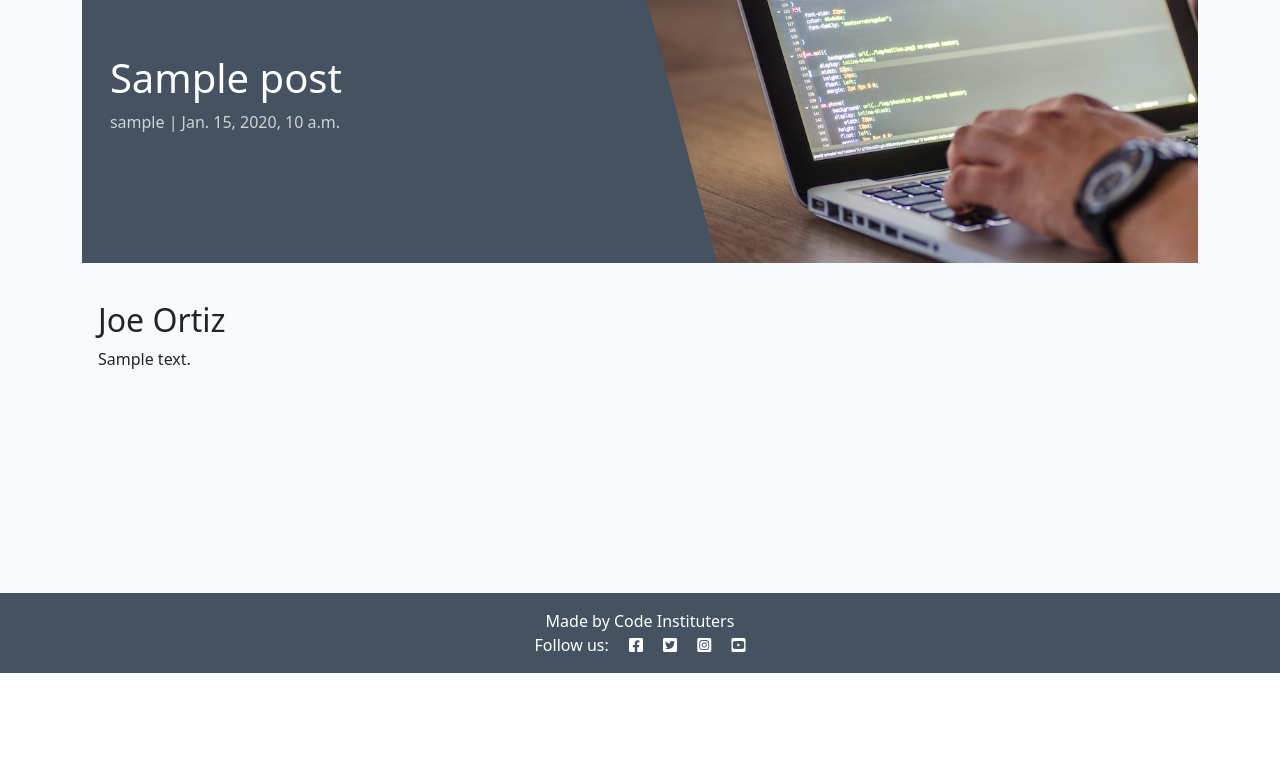
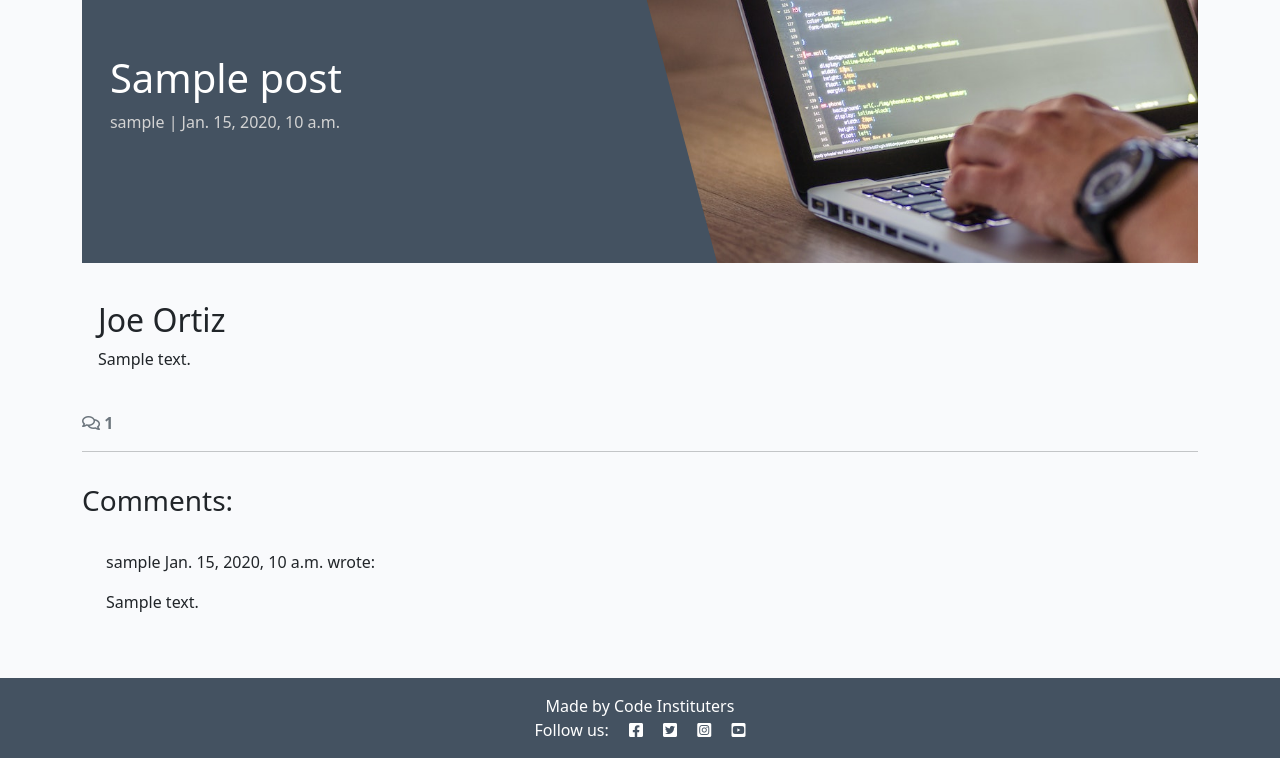
Before and after one commit to JoeOrtiz1995/django-blog, a Django app: a page that uses blog/templates/blog/post_detail.html in a window 1280 px wide. Shown: the part 127-885 px from the top of the page. Before the commit the page ends 800 px from the top, so only its background shows below. Run offline with Django 4.2, Linux system fonts and the light colour scheme; tables that the repository leaves empty hold one stand-in row (values such as "Sample post").

Commit message:
Added commetns feature

```diff
--- a/blog/templates/blog/post_detail.html
+++ b/blog/templates/blog/post_detail.html
@@ -30,6 +30,48 @@
       </div>
     </div>
   </div>
+    <!-- Displaying count of comments -->
+    <div class="row">
+      <div class="col-12">
+        <strong class="text-secondary">
+          <i class="far fa-comments"></i> {{ comment_count }}
+        </strong>
+      </div>
+      <div class="col-12">
+        <hr>
+      </div>
+    </div>
+    <!-- Displaying Comments -->
+    <div class="row">
+      <div class="col-md-8 card mb-4  mt-3 ">
+        <h3>Comments:</h3>
+        <div class="card-body">
+          <!-- We want a for loop inside the empty control tags
+            to iterate through each comment in comments -->
+          {% for comment in comments %}
+          <div class="p-2 comments
+            {% if not comment.approved and comment.author == user %}
+            faded{% elif not comment.approved %} d-none{% endif %}">
+            <p class="font-weight-bold">
+              {{ comment.author }}
+              <span class="font-weight-normal">
+                {{ comment.created_on }}
+              </span> wrote:
+            </p>
+            <div id="comment{{ comment.id }}">
+              {{ comment.body | linebreaks }}
+            </div>
+            {% if not comment.approved and comment.author == user %}
+            <p class="approval">
+              This comment is awaiting approval
+            </p>
+            {% endif %}
+          </div>
+          <!-- Our for loop ends here -->
+          {% endfor %}
+        </div>
+      </div>
+    </div>
 </div>
 
 {% endblock content %}
--- a/blog/views.py
+++ b/blog/views.py
@@ -24,10 +24,14 @@ def post_detail(request, slug):
     """
     queryset = Post.objects.filter(status = 1)
     post = get_object_or_404(queryset, slug = slug)
+    comments = post.comments.all().order_by("-created_on")
+    comment_count = post.comments.filter(approved = True).count()
 
     return render(
         request,
         "blog/post_detail.html",
         {"post": post,
-        "coder": "Joe Ortiz"},
+        "comments": comments,
+        "comment_count": comment_count,
+        "coder": "Joe Ortiz",},
     )
--- a/codestar/settings.py
+++ b/codestar/settings.py
@@ -29,7 +29,7 @@ TEMPLATES_DIR = os.path.join(BASE_DIR, 'templates')
 SECRET_KEY = os.environ.get("SECRET_KEY")
 
 # SECURITY WARNING: don't run with debug turned on in production!
-DEBUG = False
+DEBUG = True
 
 ALLOWED_HOSTS = ['localhost','.herokuapp.com', '8000-joeortiz1995-djangoblog-n21fqiyeukx.ws.codeinstitute-ide.net']
 
```
